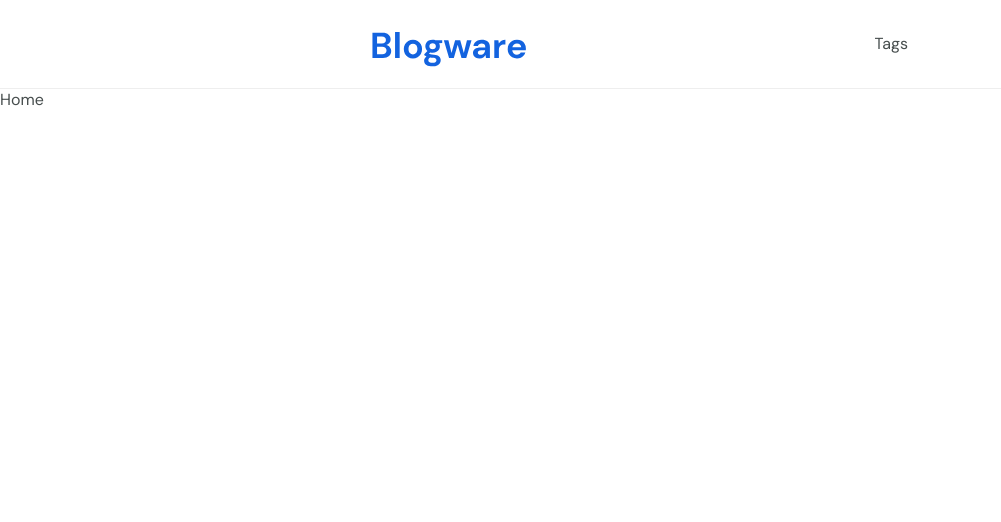
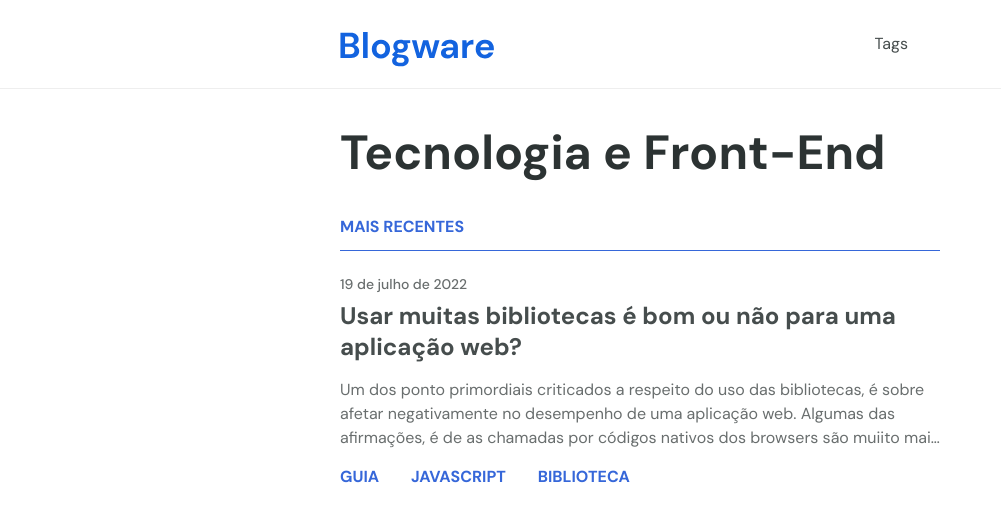
Before and after one commit to gabrielprmartins/blogware, a React (Vite) app: page / in a window 1280 px wide. Shown: the top 522 px of the page, without its empty margins (0-1001 px from the left). Built offline with nearby package versions, Linux system fonts and the light colour scheme.

Commit message:
Home and Tags page added

```diff
--- a/index.html
+++ b/index.html
@@ -6,7 +6,7 @@
     <meta name="viewport" content="width=device-width, initial-scale=1.0" />
     <link rel="preconnect" href="https://fonts.googleapis.com">
     <link rel="preconnect" href="https://fonts.gstatic.com" crossorigin>
-    <link href="https://fonts.googleapis.com/css2?family=DM+Sans:wght@400;700&display=swap" rel="stylesheet">
+    <link href="https://fonts.googleapis.com/css2?family=DM+Sans:wght@400;500;700&display=swap" rel="stylesheet">
 
     <title>Blogware</title>
   </head>
--- a/src/App.css
+++ b/src/App.css
@@ -20,7 +20,28 @@ a {
   text-decoration: none;
 }
 
+ul {
+  list-style: none;
+}
+
 .container {
   max-width: 40rem;
+  padding: 0 1.25rem;
   margin: 0 auto;
 }
+
+.title {
+  font-size: 3rem;
+  margin: 2rem 0;
+  color: var(--gray-1);
+}
+
+.subtitle {
+  display: block;
+  font-size: 1rem;
+  text-transform: uppercase;
+  color: var(--blue);
+  border-bottom: 1px solid var(--blue);
+  padding-bottom: 0.8rem;
+  margin-bottom: 1.5rem;
+}
--- a/src/Components/Header.module.css
+++ b/src/Components/Header.module.css
@@ -8,7 +8,6 @@
   align-items: center;
   justify-content: space-between;
   gap: 2rem;
-  padding: 0rem 1.25rem;
 }
 
 .headerContainer a {
@@ -20,7 +19,7 @@
 
 .headerContainer a:first-child {
   border: none;
-  padding-bottom: calc(0.9rem + 2px);
+  padding: 2rem 0 calc(0.9rem + 2px);
 }
 
 .headerContainer a:hover,
--- /dev/null
+++ b/src/Components/Posts/PostsList.jsx
@@ -0,0 +1,26 @@
+import React from "react";
+import styles from "./PostsList.module.css";
+
+const PostsList = () => {
+  return (
+    <section className={styles.posts}>
+      <div className={styles.post}>
+        <span>19 de julho de 2022</span>
+        <h2>Usar muitas bibliotecas é bom ou não para uma aplicação web?</h2>
+        <p>
+          Um dos ponto primordiais criticados a respeito do uso das bibliotecas,
+          é sobre afetar negativamente no desempenho de uma aplicação web.
+          Algumas das afirmações, é de as chamadas por códigos nativos dos
+          browsers são muiito mais performáticos. E isso é verdade, porém...
+        </p>
+        <ul className={styles.tags}>
+          <li>Guia</li>
+          <li>Javascript</li>
+          <li>Biblioteca</li>
+        </ul>
+      </div>
+    </section>
+  );
+};
+
+export default PostsList;
--- /dev/null
+++ b/src/Components/Posts/PostsList.module.css
@@ -0,0 +1,42 @@
+.post + .post {
+  margin-top: 1rem;
+  padding-top: 1rem;
+  border-top: 1px solid var(--white-3);
+}
+
+.post span {
+  display: block;
+  color: var(--gray-3);
+  font-size: 0.875rem;
+  font-weight: 500;
+  margin-bottom: 0.4rem;
+}
+
+.post h2 {
+  font-size: 1.5rem;
+  margin-bottom: 1rem;
+  color: var(--gray-2);
+}
+
+.post p {
+  color: var(--gray-3);
+  line-height: 1.5;
+  display: -webkit-box;
+  -webkit-line-clamp: 3;
+  -webkit-box-orient: vertical;
+  overflow: hidden;
+  text-overflow: ellipsis;
+}
+
+.tags {
+  display: flex;
+  align-items: center;
+  gap: 2rem;
+  margin-top: 1rem;
+  font-weight: bold;
+  text-transform: uppercase;
+}
+
+.tags li {
+  color: var(--blue);
+}
--- /dev/null
+++ b/src/Components/TagList.jsx
@@ -0,0 +1,26 @@
+import React from "react";
+import styles from "./TagList.module.css";
+
+const TagList = () => {
+  return (
+    <ul className={styles.tags}>
+      <li>
+        <a href="">Guia (2)</a>
+      </li>
+      <li>
+        <a href="">Javascript (1)</a>
+      </li>
+      <li>
+        <a href="">Biblioteca (2)</a>
+      </li>
+      <li>
+        <a href="">Framework (1)</a>
+      </li>
+      <li>
+        <a href="">Performance (1)</a>
+      </li>
+    </ul>
+  );
+};
+
+export default TagList;
--- /dev/null
+++ b/src/Components/TagList.module.css
@@ -0,0 +1,15 @@
+.tags {
+  display: flex;
+  flex-wrap: wrap;
+  gap: 1rem 2rem;
+}
+
+.tags li a {
+  color: var(--blue);
+  text-transform: uppercase;
+  font-weight: bold;
+}
+
+.tags li a:hover {
+  text-decoration: underline;
+}
--- a/src/Pages/Home.jsx
+++ b/src/Pages/Home.jsx
@@ -1,7 +1,14 @@
 import React from "react";
+import PostsList from "../Components/Posts/PostsList";
 
 const Home = () => {
-  return <div>Home</div>;
+  return (
+    <section className="container">
+      <h1 className="title">Tecnologia e Front-End</h1>
+      <h2 className="subtitle">Mais recentes</h2>
+      <PostsList />
+    </section>
+  );
 };
 
 export default Home;
--- a/src/Pages/Tags.jsx
+++ b/src/Pages/Tags.jsx
@@ -1,7 +1,13 @@
 import React from "react";
+import TagList from "../Components/TagList";
 
 const Tags = () => {
-  return <div>Tags</div>;
+  return (
+    <section className="container">
+      <h1 className="title">Tags</h1>
+      <TagList />
+    </section>
+  );
 };
 
 export default Tags;
```
